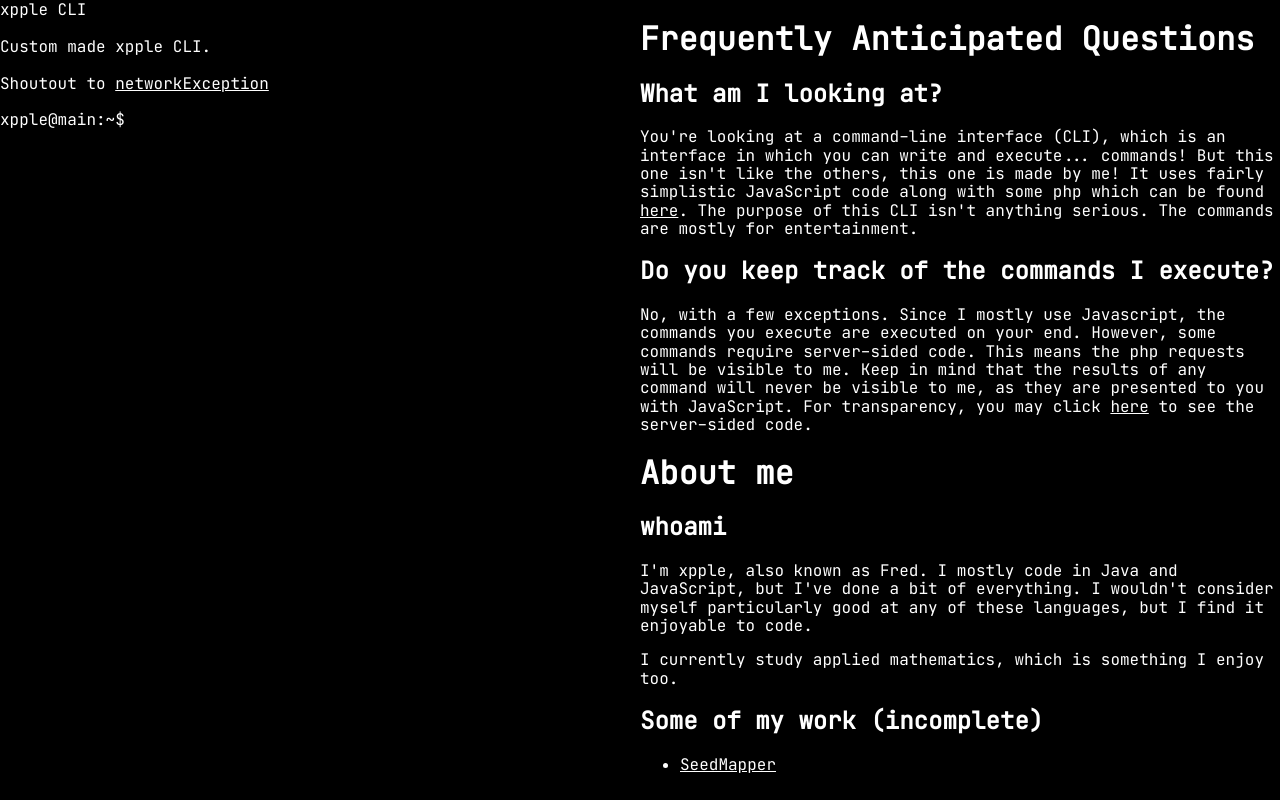
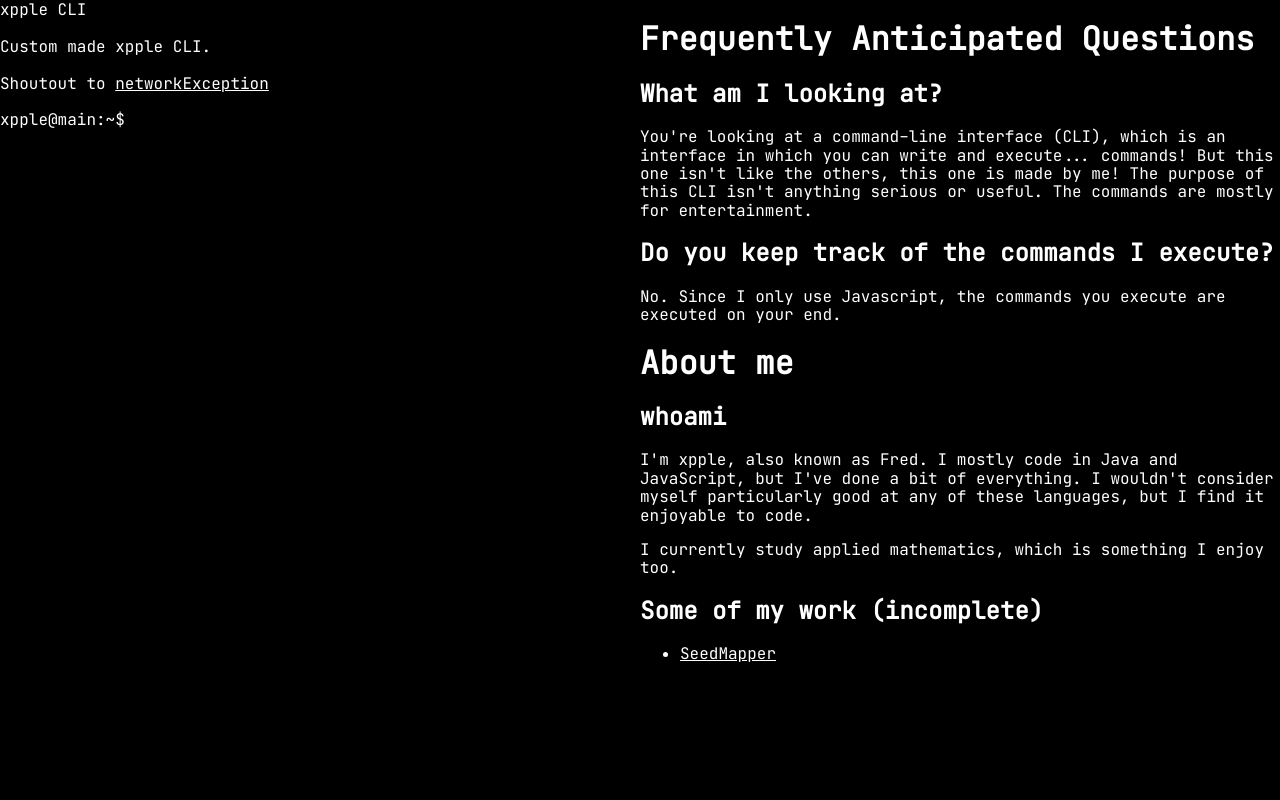
Before and after one commit to xpple/xpple.dev, a plain HTML site: page index.html in a window 1280 px wide. Drawn offline with Linux system fonts and the light colour scheme.

Commit message:
Update FAQ

```diff
--- a/index.html
+++ b/index.html
@@ -34,11 +34,11 @@
         <h1>Frequently Anticipated Questions</h1>
         <h2>What am I looking at?</h2>
         <p>
-            You're looking at a command-line interface (CLI), which is an interface in which you can write and execute... commands! But this one isn't like the others, this one is made by me! It uses fairly simplistic JavaScript code along with some php which can be found <a href="https://code.xpple.dev/" target="_blank" rel="noopener noreferrer">here</a>. The purpose of this CLI isn't anything serious. The commands are mostly for entertainment.
+            You're looking at a command-line interface (CLI), which is an interface in which you can write and execute... commands! But this one isn't like the others, this one is made by me! The purpose of this CLI isn't anything serious or useful. The commands are mostly for entertainment.
         </p>
         <h2>Do you keep track of the commands I execute?</h2>
         <p>
-            No, with a few exceptions. Since I mostly use Javascript, the commands you execute are executed on your end. However, some commands require server-sided code. This means the php requests will be visible to me. Keep in mind that the results of any command will never be visible to me, as they are presented to you with JavaScript. For transparency, you may click <a href="https://code.xpple.dev/" target="_blank" rel="noopener noreferrer">here</a> to see the server-sided code.
+            No. Since I only use Javascript, the commands you execute are executed on your end.
         </p>
         <h1>About me</h1>
         <h2>whoami</h2>
```
